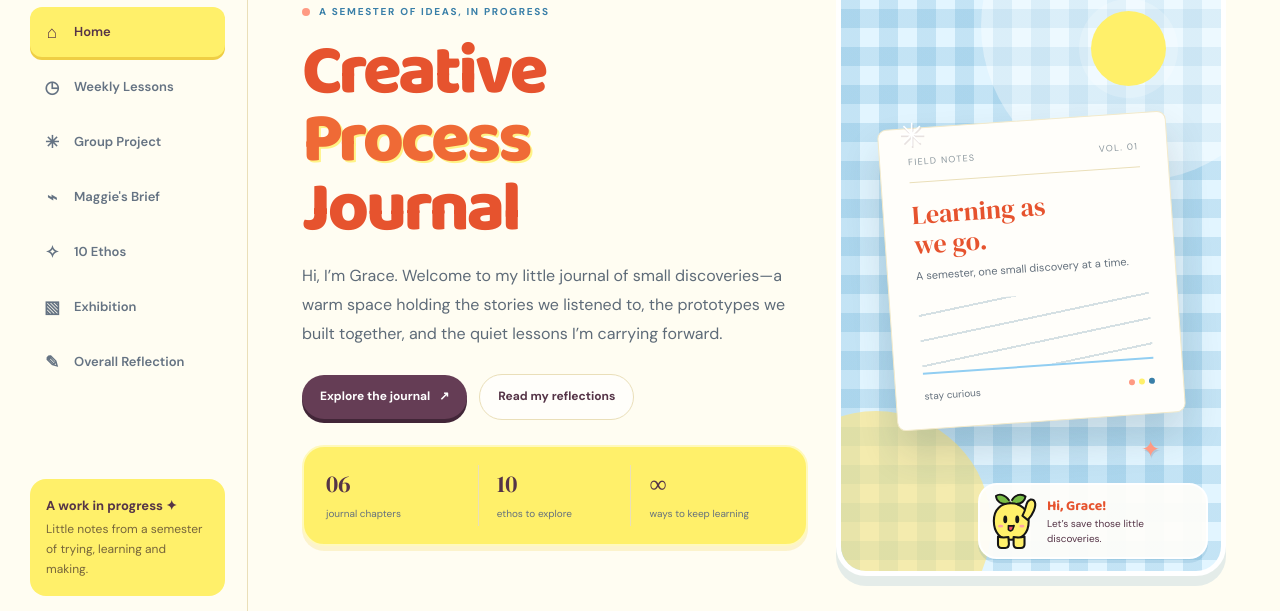
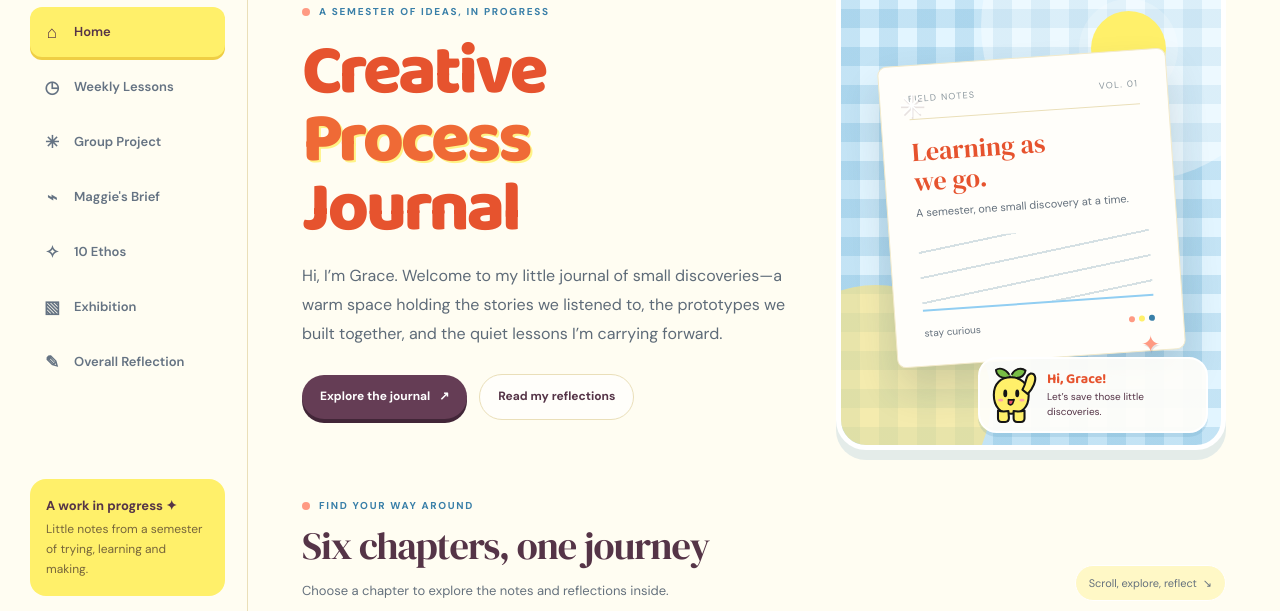
Before and after one commit to gracewongjx05-spec/Grace-Creative-Process-Journal, a plain HTML site: page index.html in a window 1280 px wide. Shown: the part 146-757 px from the top of the page. Drawn offline with Linux system fonts and the light colour scheme.

Commit message:
Remove homepage stats panel

```diff
--- a/index.html
+++ b/index.html
@@ -498,7 +498,6 @@
           <h1 id="home-title">Creative<br><span>Process</span><br>Journal</h1>
           <p class="lead">Hi, I’m Grace. Welcome to my little journal of small discoveries—a warm space holding the stories we listened to, the prototypes we built together, and the quiet lessons I’m carrying forward.</p>
           <div class="hero-actions"><button class="btn btn-primary" data-page="weekly">Explore the journal <span>↗</span></button><button class="btn btn-soft" data-page="reflection">Read my reflections</button></div>
-          <div class="stats"><div class="stat"><b>06</b><span>journal chapters</span></div><div class="stat"><b>10</b><span>ethos to explore</span></div><div class="stat"><b>∞</b><span>ways to keep learning</span></div></div>
         </div>
         <div class="hero-art" aria-label="Illustration of a journal page">
           <div class="sun"></div><span class="spark one">✳</span><span class="spark two">✦</span>
```
